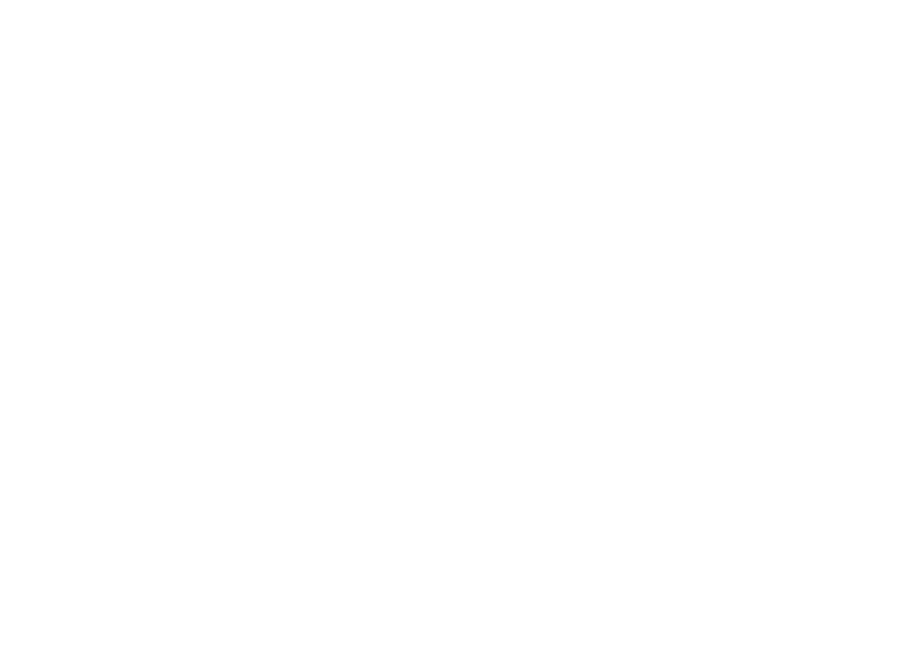
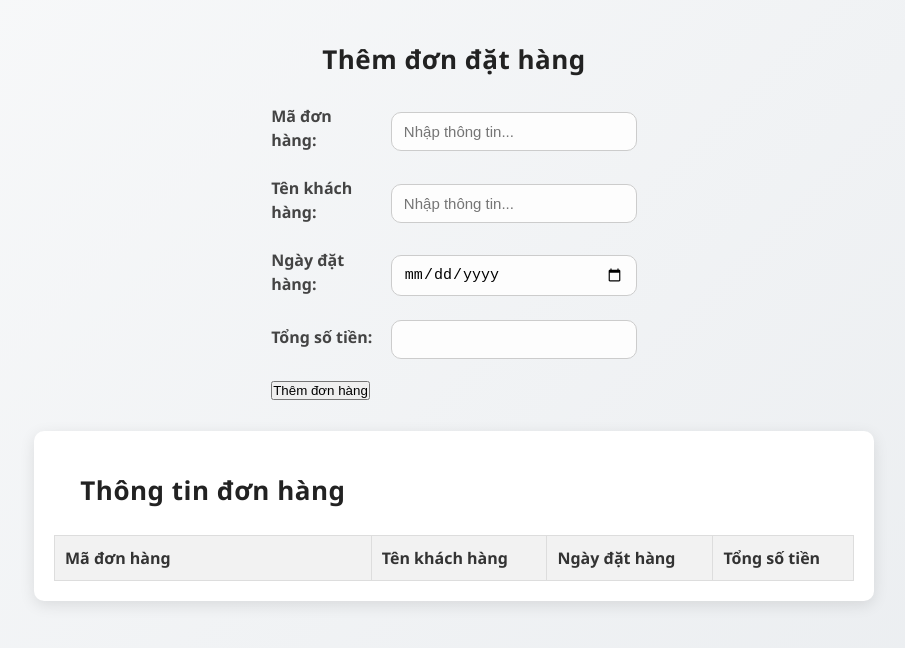
Before and after one commit to TuongNguyen13/BookStore_Project, a React (Vite) app in the folder FrontEnd/src/: page /order/add-order in a window 1280 px wide. Before the commit this address had no page. Shown: the top 648 px of the page, without its empty margins (186-1091 px from the left). Built offline with nearby package versions, Linux system fonts and the light colour scheme.

Commit message:
thêm trang add-order

```diff
--- a/FrontEnd/src/src/App.tsx
+++ b/FrontEnd/src/src/App.tsx
@@ -2,13 +2,15 @@
 import { Routes, Route } from 'react-router-dom'
 import Order from './Components/Order'
 import AddBook from './Components/AddBook'
+import AddOrder from './Components/AddOrder'
 
 function App() {
   return (
    <Routes>
     <Route path='/' element={<Login/>}/>
     <Route path='/order' element={<Order/>}/>
-    <Route path='/order/Them-Thong-Tin-Sach' element={<AddBook/>}/>
+<Route path='/order/add-order' element={<AddOrder/>}/>
+    {/* <Route path='/order/Them-Thong-Tin-Sach' element={<AddBook/>}/> */}
    </Routes>
 
   )
--- /dev/null
+++ b/FrontEnd/src/src/Components/AddOrder.tsx
@@ -0,0 +1,66 @@
+import React, { useEffect } from "react";
+import "../styles/add_order.css";
+
+
+function AddOrder() {
+
+    useEffect(() => {
+        document.title = "Thêm đơn đặt hàng";
+    }, []);
+
+
+    return (
+        <div className="add-order-container">
+            <form className="form-container" method="POST">
+            <h2>Thêm đơn đặt hàng</h2>
+                <div className="add-order-form-group">
+                    <label htmlFor="orderId">Mã đơn hàng:</label>
+                    <input type="text"
+                        id="orderId"
+                        name="orderId"
+                        placeholder="Nhập thông tin..."
+                        required />
+                </div>
+                <div className="add-order-form-group">
+                    <label htmlFor="customerName">Tên khách hàng:</label>
+                    <input type="text"
+                    id="customerName"
+                    name="customerName" required
+                    placeholder="Nhập thông tin..." />
+                </div>
+                <div className="add-order-form-group">
+                    <label htmlFor="orderDate">Ngày đặt hàng:</label>
+                    <input type="date"
+                        id="orderDate"
+                        name="orderDate"
+                        required />
+                </div>
+                <div className="add-order-form-group">
+                    <label htmlFor="totalAmount">Tổng số tiền:</label>
+                    <input type="number"
+                        id="totalAmount"
+                        name="totalAmount"
+                        required />
+                </div>
+                <button type="submit">Thêm đơn hàng</button>
+            </form>
+            <div className="add-order-info-table">
+                <table className="add-order-table">
+                    <thead>
+                        <h2>Thông tin đơn hàng</h2>
+                        <tr>
+                            <th>Mã đơn hàng</th>
+                            <th>Tên khách hàng</th>
+                            <th>Ngày đặt hàng</th>
+                            <th>Tổng số tiền</th>
+                        </tr>
+                    </thead>
+                    <tbody>
+                        {/* Dữ liệu đơn đặt hàng sẽ được hiển thị ở đây */}
+                    </tbody>
+                </table>
+            </div>
+        </div>
+    );
+}
+export default AddOrder;
--- a/FrontEnd/src/src/Components/order.tsx
+++ b/FrontEnd/src/src/Components/order.tsx
@@ -34,11 +34,11 @@
 
 
 
-  const handelAddAndEditBook = (str: string) => {
+  const handelAddAndEditOrder = (str: string) => {
     if(str === 'add'){
-    navigate("/order/Them-Thong-Tin-Sach");
+    navigate("/order/add-order");
     } else if(str === 'edit'){
-      navigate("/order/Sua-Thong-Tin-Sach");
+      navigate("/order/edit-order");
     }
 
   }
@@ -57,7 +57,6 @@
 
   return (
     <div>
-
       <div className='order-container'>
         <div className='search-wrapper'>
           <div className="search-container">
@@ -67,8 +66,11 @@
              onChange={(e)=> setSearchTerm(e.target.value)}/>
             <button >Tìm kiếm</button>
           </div>
-            <button className='add-book' onClick={()=>handelAddAndEditBook("add")}>
-              Thêm sách</button>
+            <button className='add-order' onClick={()=>handelAddAndEditOrder("add")}>
+              Thêm đơn hàng</button>
+            {/* <button className='add-book' onClick={()=>handelAddAndEditBook("add")}>
+              Thêm sách</button> */}
+
         </div>
 
         <div className='order-nav'>
@@ -77,6 +79,7 @@
             <li><a href="/Infomation">Thông tin cá nhân</a></li>
             <li><a href="/Hr">Quản lý nhân viên</a></li>
             <li><a href="/Suplier">Kho hàng</a></li>
+            <li><a href="/Products">Sản phẩm</a></li>
           </ul>
         </div>
 
--- /dev/null
+++ b/FrontEnd/src/src/styles/add_order.css
@@ -0,0 +1,145 @@
+.add-order-container {
+    display: flex;
+    flex-direction: column; /* 👉 xếp theo chiều dọc (form trên, bảng dưới) */
+    justify-content: flex-start; /* căn theo trên */
+    align-items: center; /* căn giữa theo chiều ngang */
+    min-height: 100vh;
+    padding: 40px 20px;
+    background: linear-gradient(135deg, #f8f9fa, #e9ecef);
+    font-family: 'Segoe UI', Tahoma, Geneva, Verdana, sans-serif;
+    gap: 30px; /* khoảng cách giữa form và bảng */
+}
+
+.add-order-form-container {
+
+        background: white;
+    border-radius: 15px;
+    padding: 30px 35px;
+    width: 100%;
+    max-width: 600px;
+    box-shadow: 0 8px 25px rgba(0, 0, 0, 0.1);
+
+    /* background: white;
+    border-radius: 15px;
+    padding: 40px 35px;
+    width: 90%;
+    max-width: 450px;
+    box-shadow: 0 8px 25px rgba(0, 0, 0, 0.1); */
+    transition: transform 0.3s ease, box-shadow 0.3s ease;
+}
+.add-order-form-container:hover {
+    transform: translateY(-4px);
+    box-shadow: 0 12px 30px rgba(0, 0, 0, 0.15);
+}
+.add-order-container h2 {
+    text-align: center;
+    color: #222;
+    margin-bottom: 25px;
+    font-weight: 700;
+    font-size: 26px;
+    letter-spacing: 0.5px;
+}
+
+.add-order-form-group {
+    display: flex;
+    align-items: center;
+    justify-content: space-between;
+    margin-bottom: 18px;
+    gap: 10px;
+}
+
+.add-order-form-group label {
+    width: 30%;
+    font-weight: 600;
+    color: #444;
+    margin-bottom: 6px;
+}
+
+.add-order-form-group input[type="text"],
+.add-order-form-group input[type="date"],
+.add-order-form-group input[type="number"] {
+    flex: 1;
+    padding: 10px 12px;
+    border: 1px solid #ccc;
+    border-radius: 10px;
+    box-sizing: border-box;
+    background-color: #fdfdfd;
+    transition: all 0.25s ease;
+    font-size: 15px;
+    color: black;
+}
+
+.add-order-form-group input[type="text"]:focus,
+.add-order-form-group input[type="date"]:focus,
+.add-order-form-group input[type="number"]:focus {
+    border-color: #80bdff;
+    box-shadow: 0 0 5px rgba(0, 123, 255, 0.25);
+    outline: none;
+}
+
+/* Đổi màu icon lịch (trên Chrome, Edge, Safari) */
+.add-order-form-group input[type="date"]::-webkit-calendar-picker-indicator {
+    opacity: 1; /* rõ ràng hơn */
+    filter: brightness(0) saturate(100%); /* icon đen đậm hơn */
+    cursor: pointer;
+    transition: all 0.2s ease;
+}
+
+.add-order-form-group input[type="date"]::-webkit-calendar-picker-indicator:hover {
+    filter: brightness(0.2) saturate(200%); /* khi hover, đen đậm hơn chút */
+}
+
+.add-order-button {
+    width: 100%;
+    padding: 12px;
+    background-color: #28a745;
+    color: white;
+    border: none;
+    border-radius: 8px;
+    font-size: 18px;
+    font-weight: 600;
+    cursor: pointer;
+    transition: background-color 0.3s ease;
+}
+
+.add-order-button:hover {
+    background-color: #218838;
+}
+
+.add-order-button:active {
+    background-color: #1e7e34;
+}
+
+.add-order-info-table {
+    width: 100%;
+    max-width: 800px;
+    background: white;
+    border-radius: 10px;
+    padding: 20px;
+    box-shadow: 0 4px 15px rgba(0, 0, 0, 0.1);
+}
+
+.add-order-table{
+    display: table;
+    justify-content: center;
+    width: 100%;
+    border-collapse: collapse;
+    margin-top: 20px;
+    color: #333;
+}
+
+.add-order-table th, .add-order-table td {
+    border: 1px solid #ddd;
+    padding: 10px;
+    text-align: left;
+}
+.add-order-table th {
+    background-color: #f2f2f2;
+    font-weight: 600;
+}
+.add-order-table tr:nth-child(even) {
+    background-color: #f9f9f9;
+}
+.add-order-table tr:hover {
+    background-color: #e9ecef;
+}
--- a/FrontEnd/src/src/styles/order.css
+++ b/FrontEnd/src/src/styles/order.css
@@ -66,7 +66,7 @@
     width: 20%;
 }
 
-.add-book{
+.add-order{
     margin-left: 5px;
     border: none;
     background: green;
@@ -77,7 +77,7 @@
     transition: 0.3s;
     align-items: center;
     text-align: center;
-    width: 10%;
+    width: 15%;
 }
 
 .add-book:hover {
@@ -205,7 +205,7 @@
         font-size: 14px;
         padding: 8px 10px;
     }
-    .add-book{
+    .add-order{
         width: 20%;
         padding: 8px 10px;
         font-size: 14px;
```
